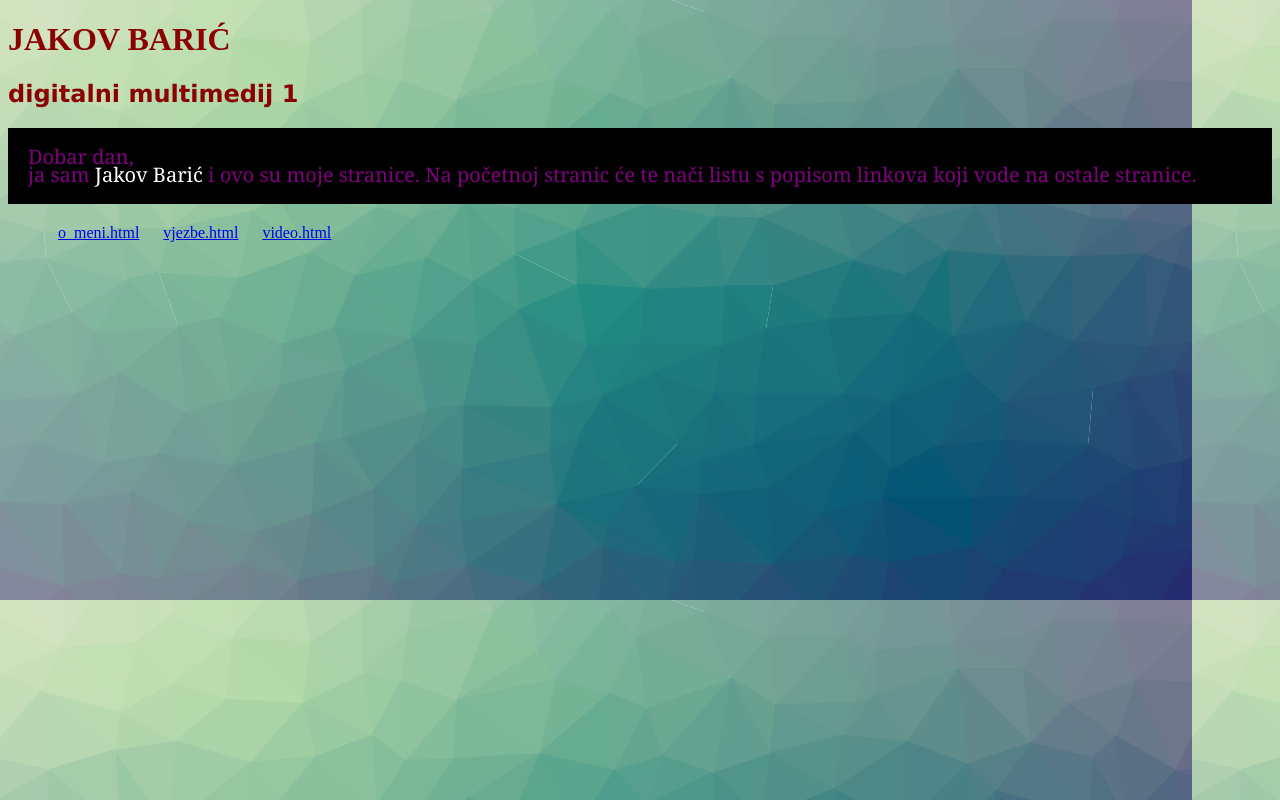
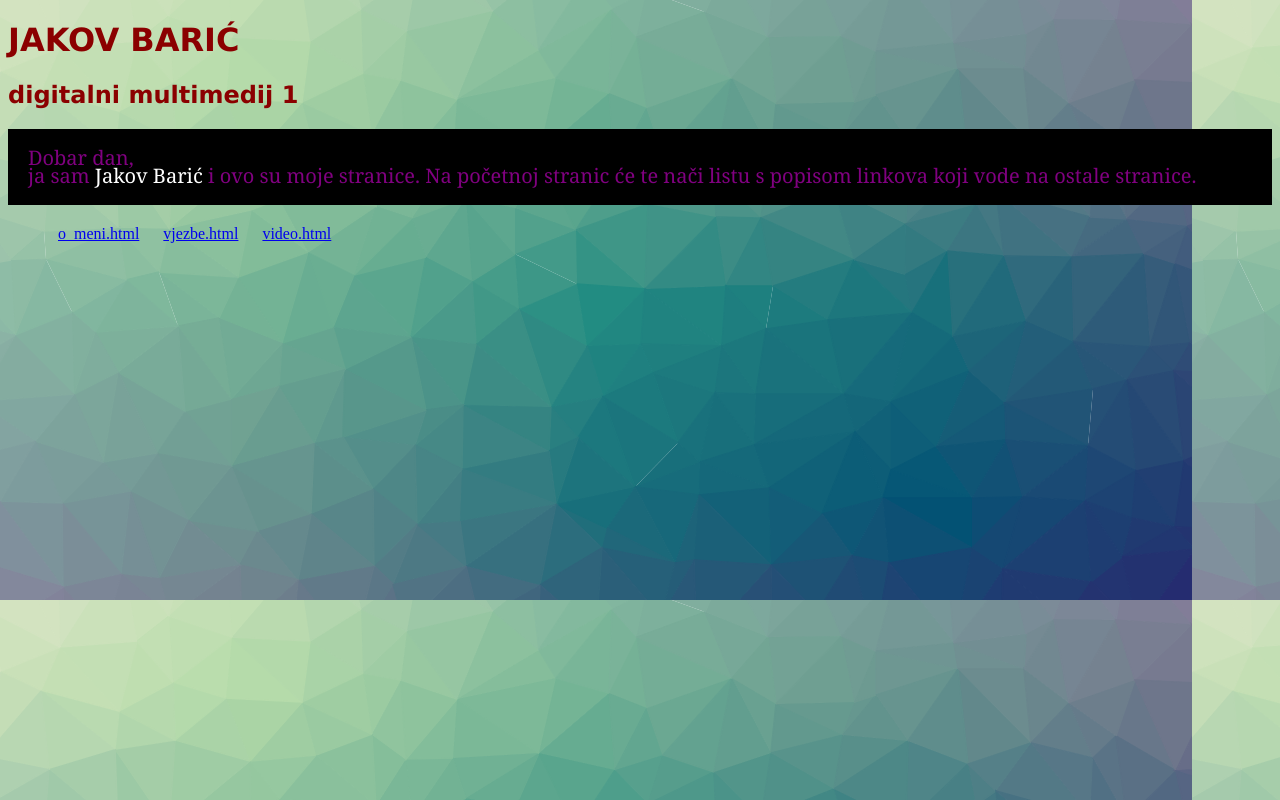
Before and after one commit to jakov624/projektni-zadatak, a plain HTML site: page index.html in a window 1280 px wide. Drawn offline with Linux system fonts and the light colour scheme.

Commit message:
Update index.html

```diff
--- a/index.html
+++ b/index.html
@@ -11,7 +11,7 @@
 	</style>
 </head>
 <body background="ostalo/pozadina.png">
-	<h1 style="font-family:jakovbaric">JAKOV BARIĆ</h1>
+	<h1>JAKOV BARIĆ</h1>
 	<h2>digitalni multimedij 1</h2>
 	<p>Dobar dan,<br/> ja sam <span>Jakov Barić</span> i ovo su moje stranice. Na početnoj stranic će te nači listu s popisom linkova koji vode na ostale stranice.</p>
 
```
